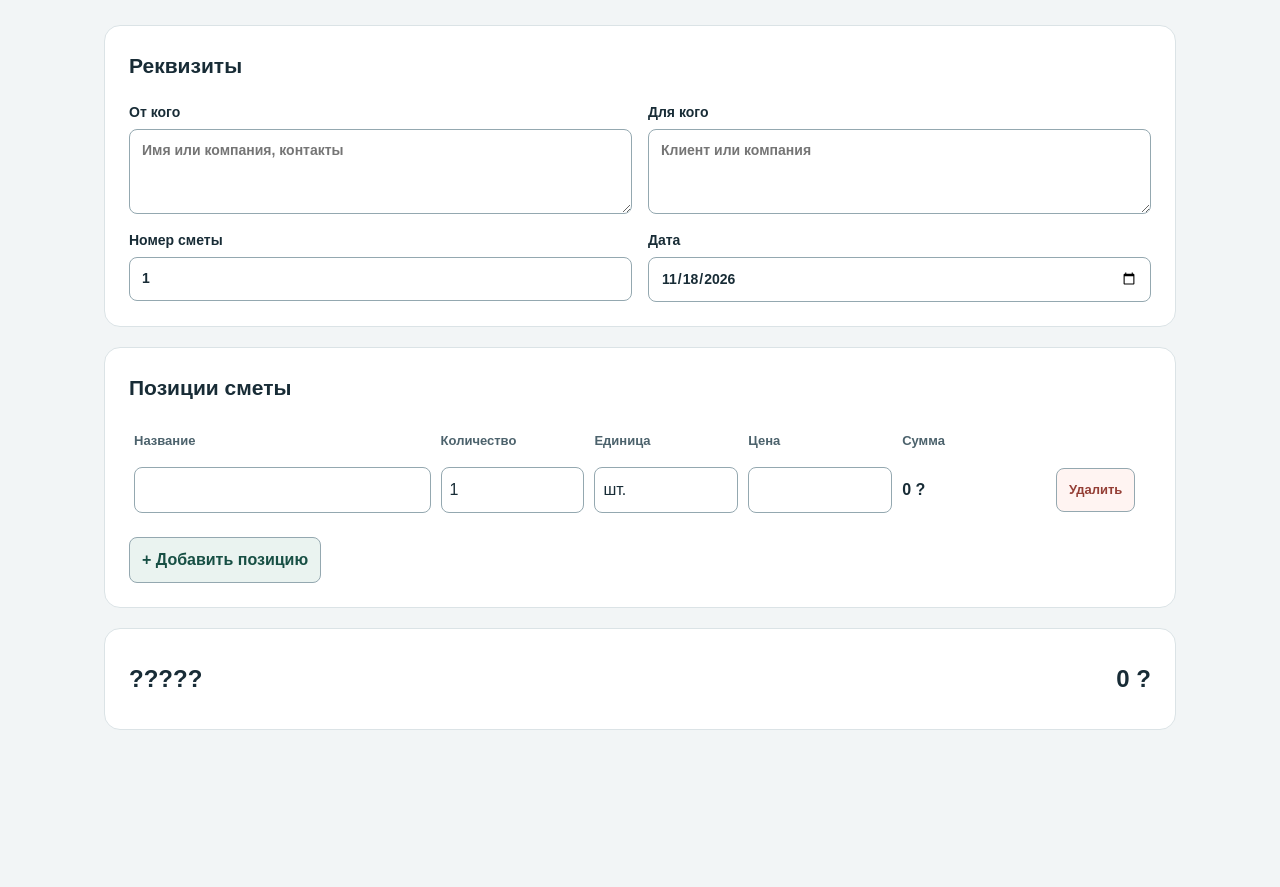
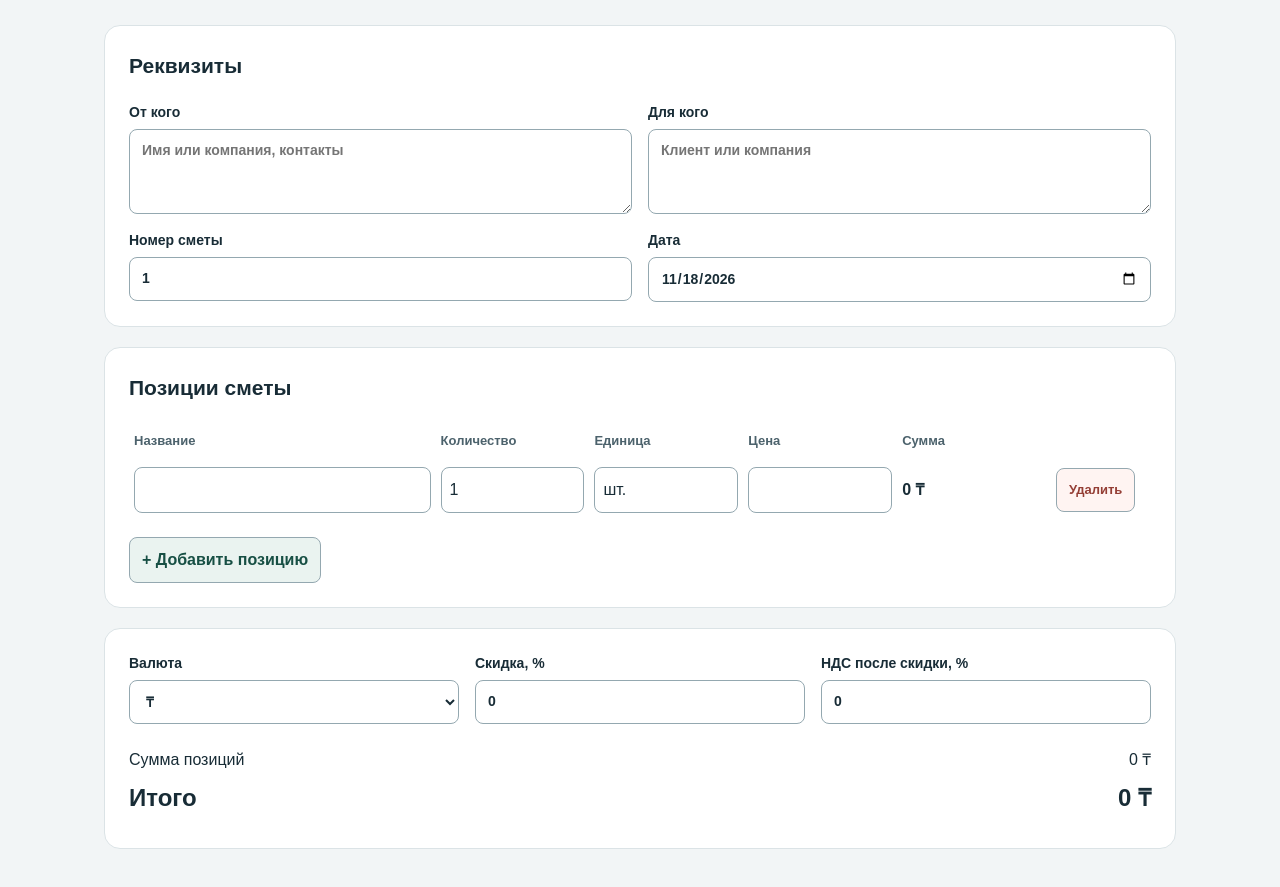
Before and after one commit to almaztt777/smeta, a plain HTML site: page index.html in a window 1280 px wide. Shown: the part 149-1036 px from the top of the page. Before the commit the page ends 963 px from the top, so only its background shows below. Drawn offline with Linux system fonts and the light colour scheme.

Commit message:
Добавить скидку, НДС после скидки и выбор валюты

```diff
--- a/index.html
+++ b/index.html
@@ -24,7 +24,17 @@
       <table><thead><tr><th>Название</th><th>Количество</th><th>Единица</th><th>Цена</th><th>Сумма</th><th><span class="sr-only">Действия</span></th></tr></thead><tbody id="items"></tbody></table>
       <button id="add" type="button">+ Добавить позицию</button>
     </section>
-    <section class="card totals" aria-label="?????"><p class="grand-total">????? <output id="total" aria-live="polite">0 ?</output></p></section>
+    <section class="card totals" aria-label="Итоги">
+      <div class="grid adjustments">
+        <label>Валюта<select id="currency"><option>₸</option><option>₽</option><option>$</option><option>€</option></select></label>
+        <label>Скидка, %<input id="discount" inputmode="decimal" value="0"></label>
+        <label>НДС после скидки, %<input id="vat" inputmode="decimal" value="0"></label>
+      </div>
+      <p class="summary-line">Сумма позиций <output id="subtotal"></output></p>
+      <p class="summary-line" id="discount-line" hidden><span id="discount-label">Скидка</span><output id="discount-amount"></output></p>
+      <p class="summary-line" id="vat-line" hidden><span id="vat-label">НДС</span><output id="vat-amount"></output></p>
+      <p class="grand-total">Итого <output id="total" aria-live="polite">0 ₸</output></p>
+    </section>
   </main>
 </body>
 </html>
--- a/script.js
+++ b/script.js
@@ -1,7 +1,7 @@
 'use strict';
 
 const byId = id => document.getElementById(id);
-const fields = ['sender', 'recipient', 'number', 'date'];
+const fields = ['sender', 'recipient', 'number', 'date', 'currency', 'discount', 'vat'];
 const itemFields = [['name', 'Название'], ['quantity', 'Количество'], ['unit', 'Единица'], ['price', 'Цена']];
 let nextRowId = 0;
 
@@ -22,7 +22,7 @@ function round(value) {
 }
 
 function money(value) {
-  return `${new Intl.NumberFormat('ru-RU', { maximumFractionDigits: 2 }).format(round(value)).replace(/\u00a0|\u202f/g, ' ')} ?`;
+  return `${new Intl.NumberFormat('ru-RU', { maximumFractionDigits: 2 }).format(round(value)).replace(/\u00a0|\u202f/g, ' ')} ${byId('currency').value}`;
 }
 
 function addRow(data = {}, focus = false) {
@@ -72,17 +72,29 @@ function readItems() {
 function calculate(items = readItems()) {
   const sums = items.map(item => round(numeric(item.quantity) * numeric(item.price)));
   const subtotal = round(sums.reduce((sum, value) => sum + value, 0));
-  return { sums, subtotal, total: subtotal };
+  const discountRate = Math.min(100, numeric(byId('discount').value));
+  const vatRate = Math.min(100, numeric(byId('vat').value));
+  const discount = round(subtotal * discountRate / 100);
+  const afterDiscount = round(subtotal - discount);
+  const vat = round(afterDiscount * vatRate / 100);
+  return { sums, subtotal, discountRate, vatRate, discount, vat, total: round(afterDiscount + vat) };
 }
 
 function update() {
   const totals = calculate();
   Array.from(byId('items').rows).forEach((row, index) => { row.querySelector('.row-sum').textContent = money(totals.sums[index]); });
   byId('total').textContent = money(totals.total);
-
+  byId('subtotal').textContent = money(totals.subtotal);
+  byId('discount-amount').textContent = `−${money(totals.discount)}`;
+  byId('vat-amount').textContent = money(totals.vat);
+  byId('discount-label').textContent = `Скидка (${totals.discountRate}%)`;
+  byId('vat-label').textContent = `НДС (${totals.vatRate}%)`;
+  byId('discount-line').hidden = totals.discount === 0;
+  byId('vat-line').hidden = totals.vat === 0;
 }
 
 byId('date').value = today();
 byId('add').addEventListener('click', () => addRow({}, true));
 document.addEventListener('input', update);
+document.addEventListener('change', update);
 addRow();
--- a/styles.css
+++ b/styles.css
@@ -25,6 +25,8 @@ td input { padding: 10px 8px; }
 .row-sum { font-weight: bold; }
 .delete { color: #943e35; background: #fff4f2; font-size: 13px; }
 .grand-total { display: flex; justify-content: space-between; gap: 16px; font-size: 24px; font-weight: bold; }
+.summary-line { display: flex; justify-content: space-between; gap: 16px; flex-wrap: wrap; }
+.adjustments { grid-template-columns: repeat(3, 1fr); margin-bottom: 24px; }
 .sr-only { position: absolute; width: 1px; height: 1px; overflow: hidden; clip-path: inset(50%); }
 [hidden] { display: none !important; }
 @media (max-width: 700px) {
```
